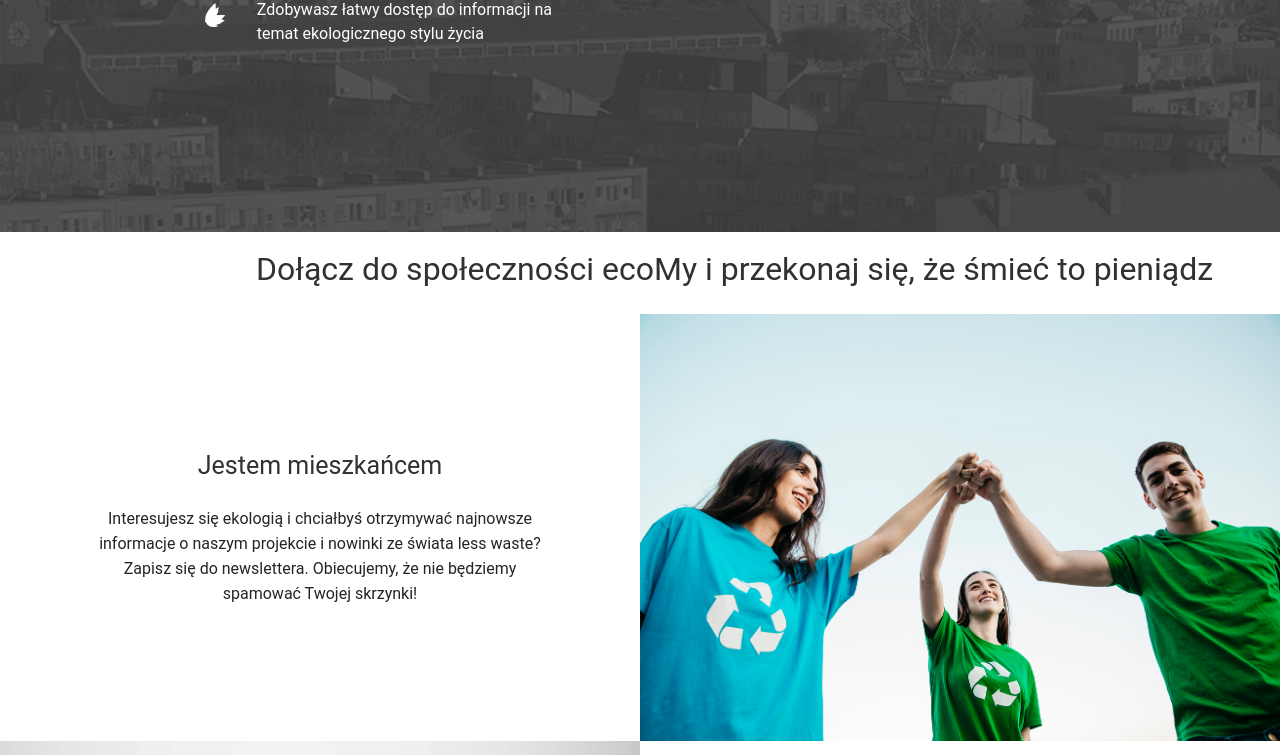
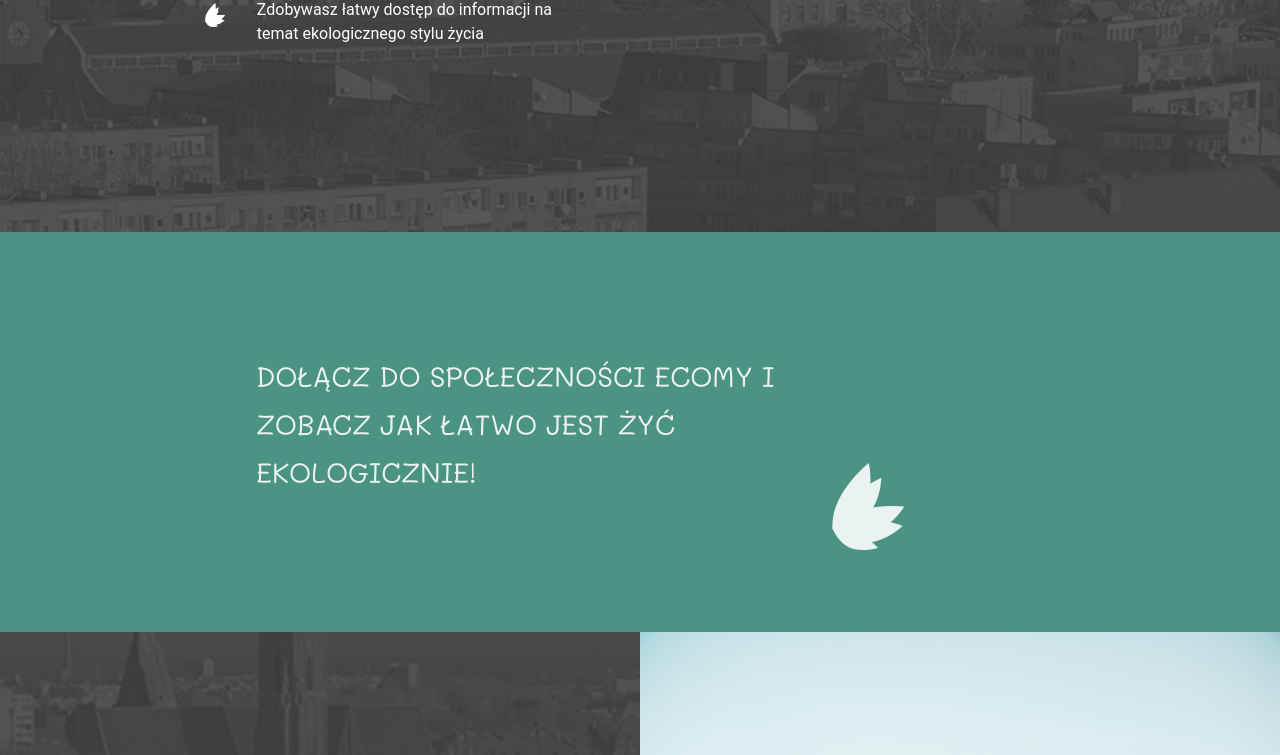
Before and after one commit to wozzy84/eco-my, a React (Create React App) app: page / in a window 1280 px wide. Shown: the part 3410-4165 px from the top of the page. Built offline with nearby package versions, Linux system fonts and the light colour scheme; a web font is replaced by a local one; what react-google-maps would draw is missing.

Commit message:
css whole homePage

```diff
--- a/src/components/homepage/footer/Footer.js
+++ b/src/components/homepage/footer/Footer.js
@@ -3,7 +3,8 @@
 import {FooterContainer} from './styles';
 
 const Footer = () => {
-    return <FooterContainer>&#xA9;ecoMy</FooterContainer>;
+    return <FooterContainer>&#xA9;Copyright 2020 ecoMY
+    </FooterContainer>;
 };
 
 export default Footer;
--- a/src/components/homepage/join/BoxItems.js
+++ b/src/components/homepage/join/BoxItems.js
@@ -6,7 +6,7 @@
     return (
         <>
             <TextBox>
-                <H3>{title}</H3>
+                <H3 isWhite>{title}</H3>
                 <Text>{text}</Text>
             </TextBox>
             <Img>
--- a/src/components/homepage/join/Join.js
+++ b/src/components/homepage/join/Join.js
@@ -1,9 +1,11 @@
 import React from 'react';
 import {JoinContainer, Box} from './styles';
-import {H2} from '../../atoms/styles';
+import {H4} from '../../atoms/styles';
 import BoxItems from './BoxItems';
 import imgFirst from '../../../styles/assets/img/group-volunteers-joining_01a.jpg';
 import imgSecond from '../../../styles/assets/img/618_01a-min.jpg';
+import {Img, TitleContainer} from "../product/styles";
+import img from "../../../styles/assets/img/leaf-white.png";
 
 const Join = () => {
     const titleFirst = 'Jestem mieszkańcem';
@@ -17,9 +19,12 @@
 
     return (
         <JoinContainer>
-            <H2>
-                Dołącz do społeczności ecoMy i przekonaj się, że śmieć to pieniądz
-            </H2>
+            <TitleContainer >
+                <H4 isWhite data-aos="fade-up" >
+                  Dołącz do społeczności ecomy i zobacz jak łatwo jest żyć ekologicznie!
+                </H4>
+                <Img src={img} data-aos="fade-up"/>
+            </TitleContainer>
             <Box>
                 <BoxItems
                     title={titleFirst}
--- a/src/components/homepage/join/styles.js
+++ b/src/components/homepage/join/styles.js
@@ -1,7 +1,11 @@
 import styled from 'styled-components';
+import img from '../../../../src/styles/assets/img/city-wroclove-gray-min.jpg';
 
 export const JoinContainer = styled.div`
   width: 100%;
+  background-image: url(${img});
+  background-repeat: no-repeat;
+  background-size: cover;
 `;
 
 export const Box = styled.div`
@@ -29,6 +33,7 @@
   width: 70%;
   text-align: center;
   line-height: 25px;
+  color:#fff;
   @media (max-width: 360px) {
     width: 90%;
   }
@@ -47,17 +52,11 @@
   }
 `;
 
-export const Button = styled.button`
-  margin-top: 20px;
-  width: 200px;
-  padding: 15px 10px;
- background-color: #4b9382;
-  color: #fff;
-  border-radius: 2em;
-  font-size: 16px;
-  letter-spacing: 1px;
-  :hover {
-    cursor: pointer;
-    background-color: #4fc663;
-  }
+export const TitleContainer = styled.div`
+  width: 100%;
+  height: 400px;
+  background-color: #4b9382;
+  display: flex;
+  align-items: center;
+  position: relative;
 `;
```
